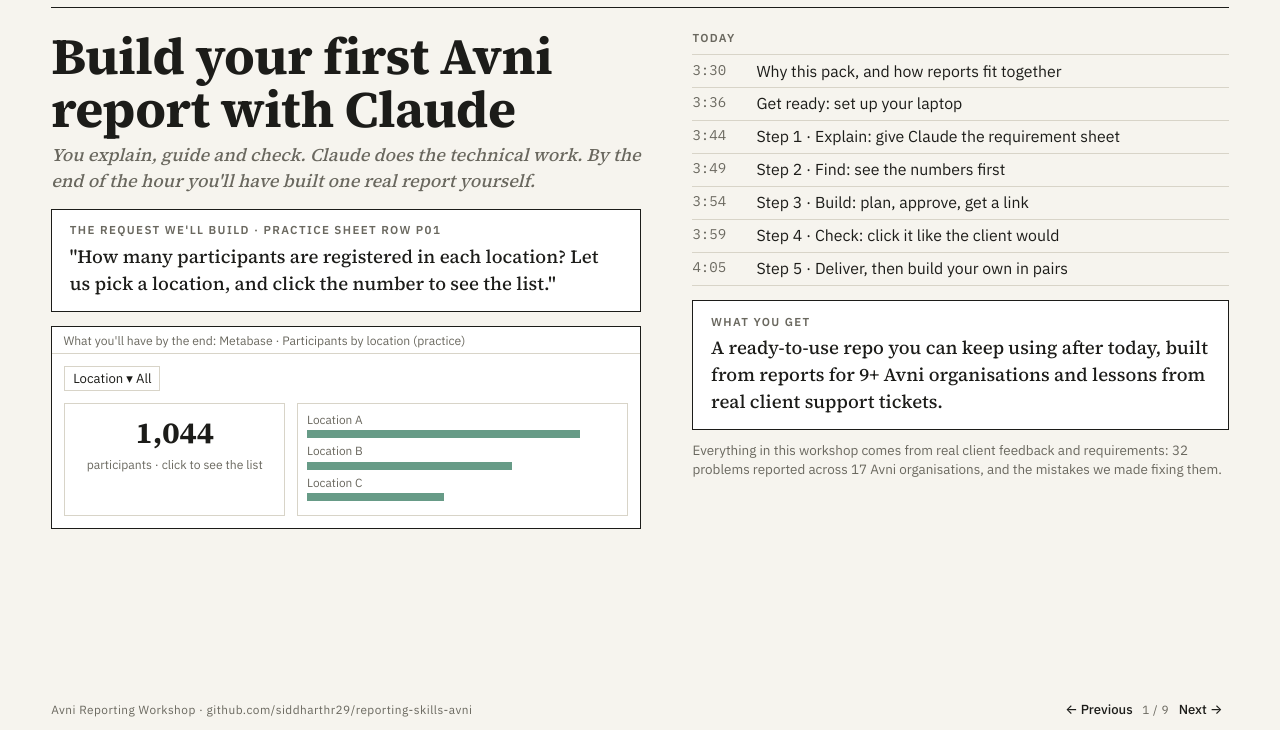
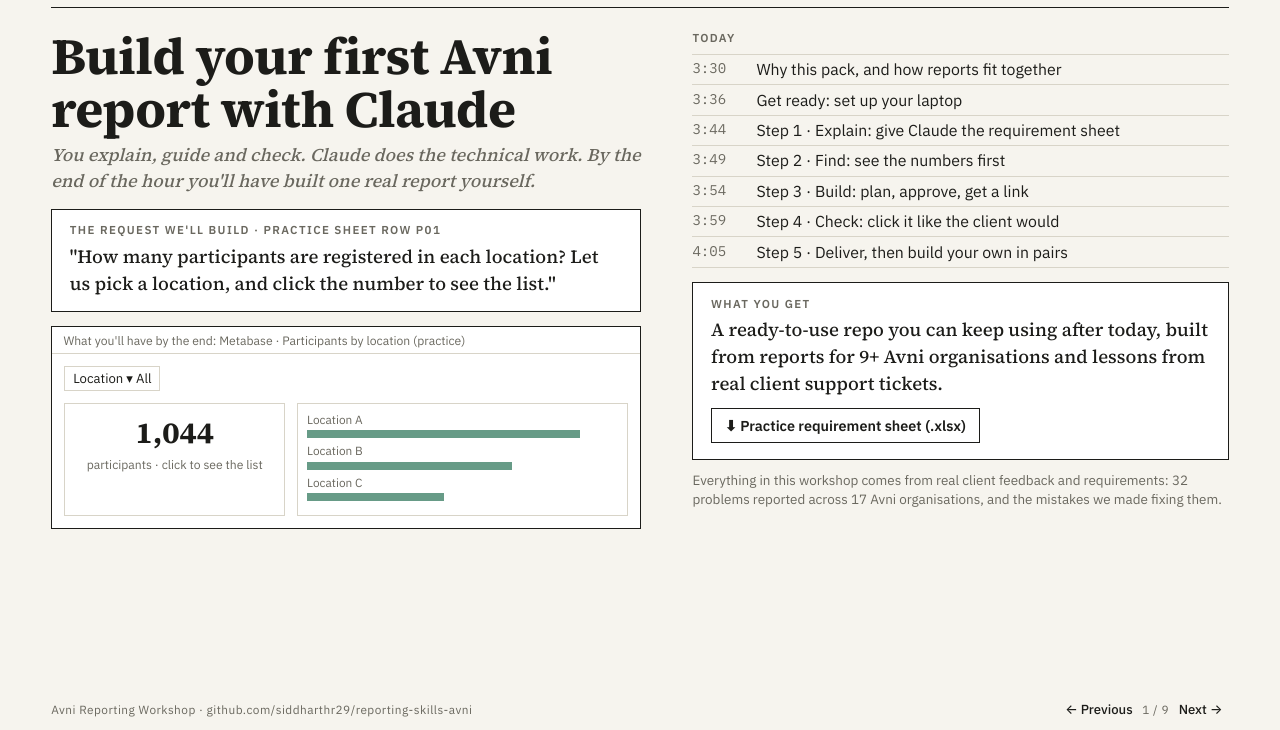
Before and after one commit to siddharthr29/reporting-skills-avni, a plain HTML site: page docs/index.html in a window 1280 px wide. Shown: the part 70-800 px from the top of the page. Drawn offline with Linux system fonts and the light colour scheme.

Commit message:
Deck: download link for the practice requirement sheet (slides 1 and 5)

```diff
--- a/docs/index.html
+++ b/docs/index.html
@@ -61,6 +61,9 @@
 .foot>span{max-width:1240px}
 .foot button{background:none;border:0;font:500 .82rem var(--sans);color:var(--ink);cursor:pointer;padding:.2rem .4rem}
 .foot button:hover{text-decoration:underline}
+.dl{display:inline-block;border:1.5px solid var(--ink);background:#fff;color:var(--ink);text-decoration:none;font:600 .9rem var(--sans);padding:.45rem .8rem;margin:.2rem 0}
+.dl:hover{background:var(--mark)}
+.dl small{display:block;font-weight:400;color:var(--muted);font-size:.78rem}
 .note{border:1px solid var(--rule);background:var(--page);padding:.55rem .9rem;margin-top:.7rem}
 .note p{margin:0}
 .title{display:grid;grid-template-columns:1.1fr 1fr;gap:4vw;align-items:start;margin-top:.8vh}
@@ -68,7 +71,7 @@
 .brief p{font-family:var(--serif);font-size:clamp(1.02rem,1.45vw,1.28rem);margin:.2rem 0 0}
 .brief p.lbl{font-family:var(--sans);font-size:.72rem;margin:0 0 .3rem}
 table.agenda{border-collapse:collapse;width:100%}
-table.agenda td{padding:.28rem 0;border-top:1px solid var(--rule);vertical-align:top}
+table.agenda td{padding:.2rem 0;border-top:1px solid var(--rule);vertical-align:top}
 table.agenda td:first-child{font-family:var(--mono);color:var(--muted);width:4rem;font-size:.88rem}
 table.agenda tr:last-child td{border-bottom:1px solid var(--rule)}
 .wire{border:1.5px solid var(--ink);background:#fff;margin-top:.9rem}
@@ -146,7 +149,7 @@
         <tr><td>3:59</td><td>Step 4 · Check: click it like the client would</td></tr>
         <tr><td>4:05</td><td>Step 5 · Deliver, then build your own in pairs</td></tr>
       </table>
-      <div class="brief"><p class="lbl">What you get</p><p>A ready-to-use repo you can keep using after today, built from reports for 9+ Avni organisations and lessons from real client support tickets.</p></div>
+      <div class="brief"><p class="lbl">What you get</p><p>A ready-to-use repo you can keep using after today, built from reports for 9+ Avni organisations and lessons from real client support tickets.</p><a class="dl" href="https://github.com/siddharthr29/reporting-skills-avni/raw/main/practice/durga-india-practice-srs.xlsx" download style="margin-top:.6rem">⬇ Practice requirement sheet (.xlsx)</a></div>
       <p class="fine">Everything in this workshop comes from real client feedback and requirements: 32 problems reported across 17 Avni organisations, and the mistakes we made fixing them.</p>
     </div>
   </div>
@@ -244,7 +247,7 @@
   <p class="sub">Clients send a Google Sheet or Excel file, one row per indicator. Today you use our practice sheet.</p>
   <div class="body">
     <ol class="do">
-      <li><span>Open <code>practice/durga-india-practice-srs.xlsx</code> in the repo folder and read the READ ME tab.<small>With a real client, use their Google Sheet: Share → Anyone with the link → Viewer → Copy link.</small></span></li>
+      <li><span>Download the practice sheet and read its <b>READ ME</b> tab:<br><a class="dl" href="https://github.com/siddharthr29/reporting-skills-avni/raw/main/practice/durga-india-practice-srs.xlsx" download>⬇ Durga India practice sheet (.xlsx)<small>also in the repo: practice/durga-india-practice-srs.xlsx</small></a><small>With a real client, use their Google Sheet: Share → Anyone with the link → Viewer → Copy link.</small></span></li>
       <li><span>Paste the box on the right into Claude.</span></li>
       <li><span>Read Claude's table. Answer every <b>needs clarification</b> question.<small>Don't know? Ask your lead or the client. Never guess.</small></span></li>
     </ol>
```
